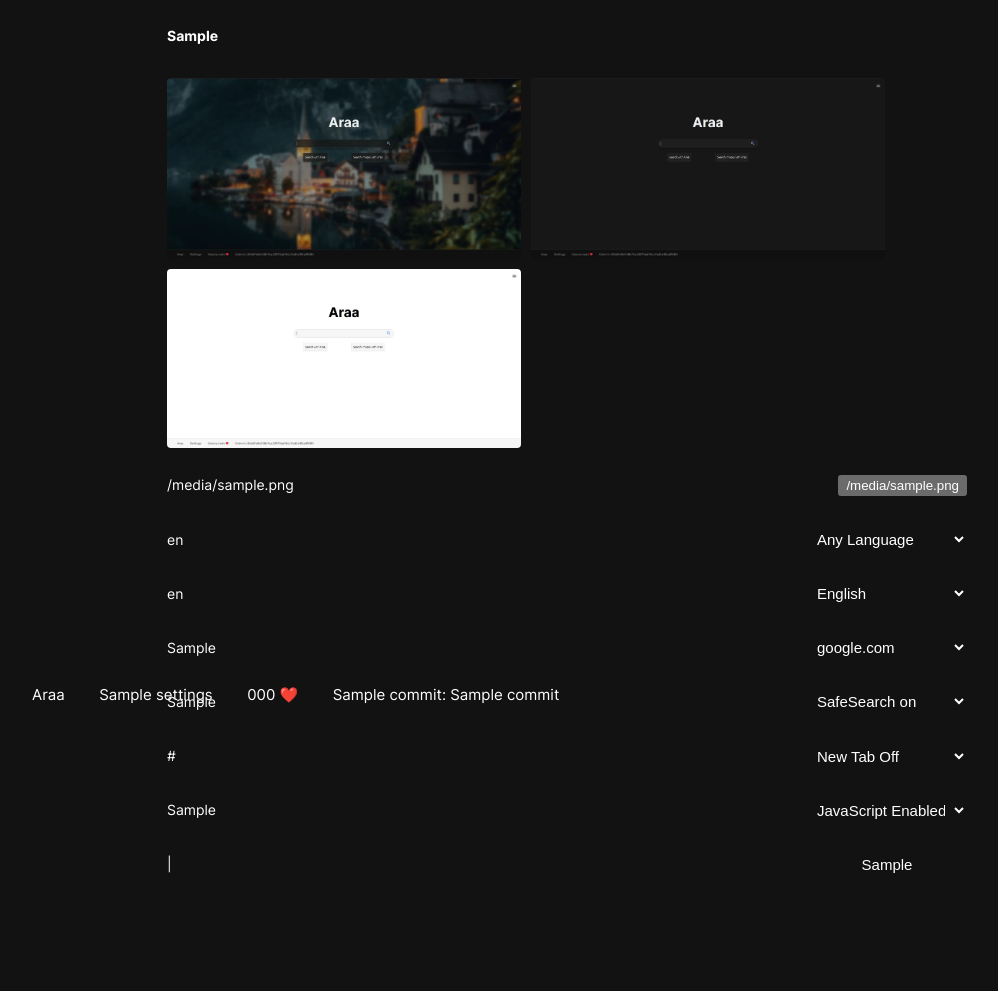
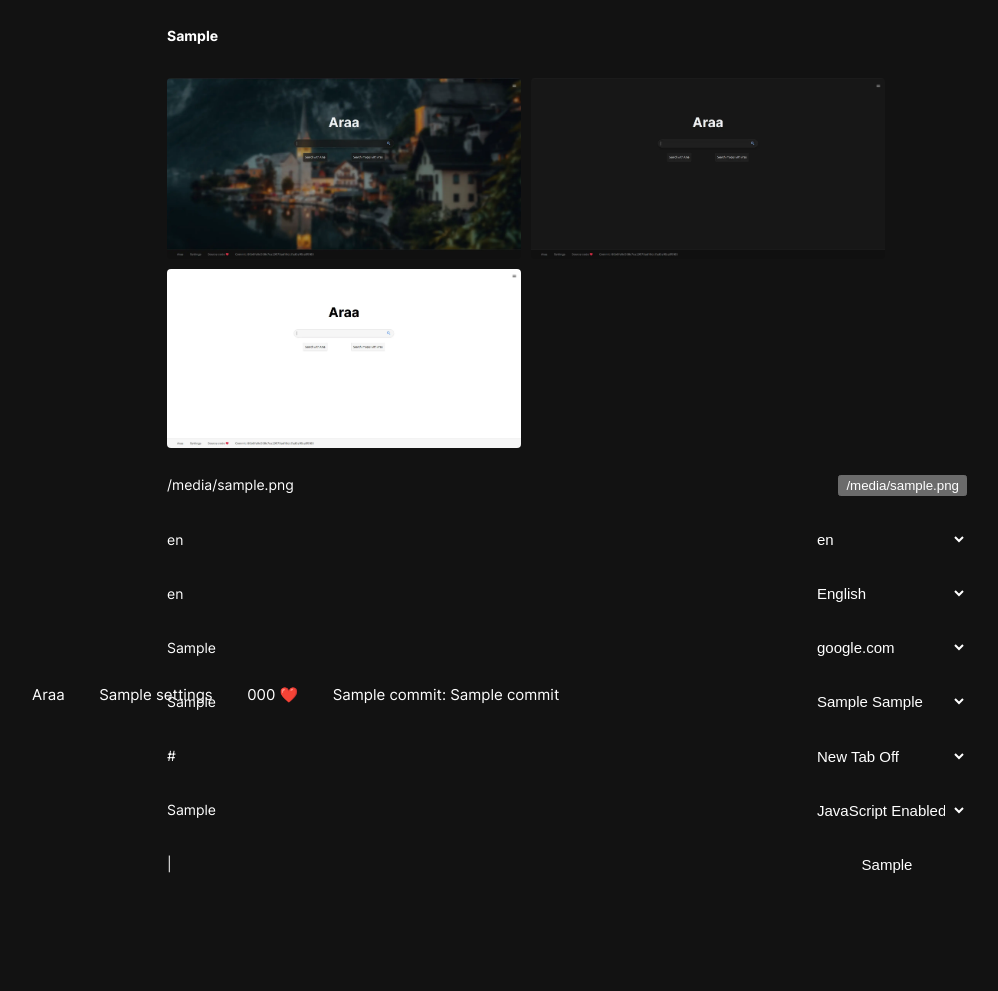
Before and after one commit to Extravi/araa-search, a Flask app: template templates/settings.html in a window 1280 px wide. Shown: the part 81-1072 px from the top of the page, without its empty margins (23-1021 px from the left). Run offline with Flask 3, Linux system fonts and the light colour scheme; the template is opened without the code that fills it: most values are stand-ins (such as "Sample title", 1, 10 or a date in 2020); some libraries are stand-ins or nearby versions.

Commit message:
update language list wip

```diff
--- a/templates/results_layout.html
+++ b/templates/results_layout.html
@@ -41,7 +41,7 @@
         </div>
     </div>
     <select class="lang" name="lang">
-        <option value="" {% if lang == '' %}selected{% endif %}>Any Language</option>
+        <option value="" {% if lang == '' %}selected{% endif %}>{{ lang_data.settings.any_language }}</option>
         <option value="lang_en" {% if lang == 'lang_en' %}selected{% endif %}>English</option>
         <option value="lang_af" {% if lang == 'lang_af' %}selected{% endif %}>Afrikaans</option>
         <option value="lang_ar" {% if lang == 'lang_ar' %}selected{% endif %}>العربية (Arabic)</option>
--- a/templates/search.html
+++ b/templates/search.html
@@ -21,7 +21,7 @@
         </div>
     </div>
     <select class="lang" name="lang">
-        <option value="" {% if lang == '' %}selected{% endif %}>Any Language</option>
+        <option value="" {% if lang == '' %}selected{% endif %}>{{ lang_data.settings.any_language }}</option>
         <option value="lang_en" {% if lang == 'lang_en' %}selected{% endif %}>English</option>
         <option value="lang_af" {% if lang == 'lang_af' %}selected{% endif %}>Afrikaans</option>
         <option value="lang_ar" {% if lang == 'lang_ar' %}selected{% endif %}>العربية (Arabic)</option>
--- a/templates/settings.html
+++ b/templates/settings.html
@@ -24,7 +24,7 @@
         <div class="settings-row">
         <p>{{ lang_data.settings.preferred_language }}</p>
         <select id="lang" name="lang">
-            <option value="" {% if lang == '' %}selected{% endif %}>Any Language</option>
+            <option value="" {% if lang == '' %}selected{% endif %}>{{ lang_data.settings.any_language }}</option>
             <option value="lang_en" {% if lang == 'lang_en' %}selected{% endif %}>English</option>
             <option value="lang_af" {% if lang == 'lang_af' %}selected{% endif %}>Afrikaans</option>
             <option value="lang_ar" {% if lang == 'lang_ar' %}selected{% endif %}>العربية (Arabic)</option>
@@ -115,8 +115,8 @@
     <div class="settings-row">
         <p>{{ lang_data.settings.safe_search }}</p>
         <select id="safe" name="safe">
-            <option value="active" {% if safe == 'active' %}selected{% endif %}>SafeSearch on</option>
-            <option value="" {% if safe == '' %}selected{% endif %}>SafeSearch off</option>
+            <option value="active" {% if safe == 'active' %}selected{% endif %}>{{ lang_data.settings.safe_search }} {{ lang_data.settings.on }}</option>
+            <option value="" {% if safe == '' %}selected{% endif %}>{{ lang_data.settings.safe_search }} {{ lang_data.settings.off }}</option>
         </select>
     </div>
     <div class="settings-row">
```
Also changed, not shown: templates/results.html (+5 -5 lines).
